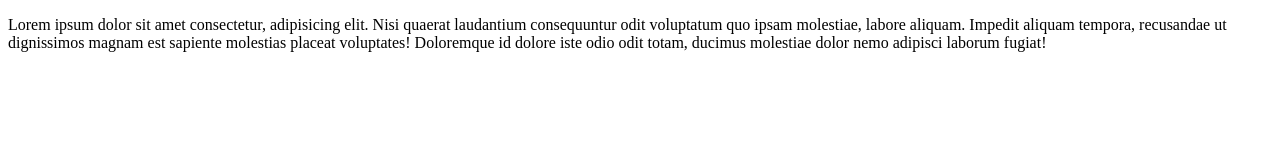
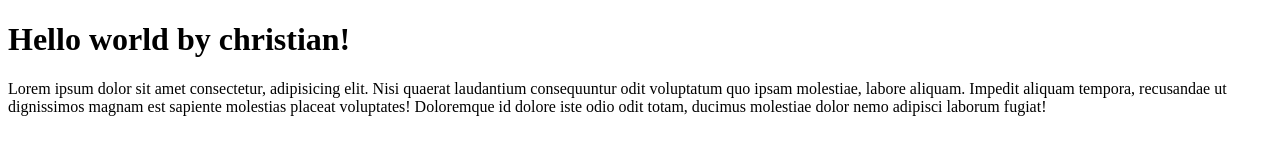
Before and after one commit to Zanderbolt/test-git, a plain HTML site: page index.html in a window 1280 px wide. Drawn offline with Linux system fonts and the light colour scheme.

Commit message:
Hello world by Chritian.

```diff
--- a/index.html
+++ b/index.html
@@ -9,6 +9,7 @@
 </head>
 
 <body>
+    <h1>Hello world by christian!</h1>
     <p>Lorem ipsum dolor sit amet consectetur, adipisicing elit. Nisi quaerat laudantium consequuntur odit voluptatum
         quo ipsam molestiae, labore aliquam. Impedit aliquam tempora, recusandae ut dignissimos magnam est sapiente
         molestias placeat voluptates! Doloremque id dolore iste odio odit totam, ducimus molestiae dolor nemo adipisci
```
